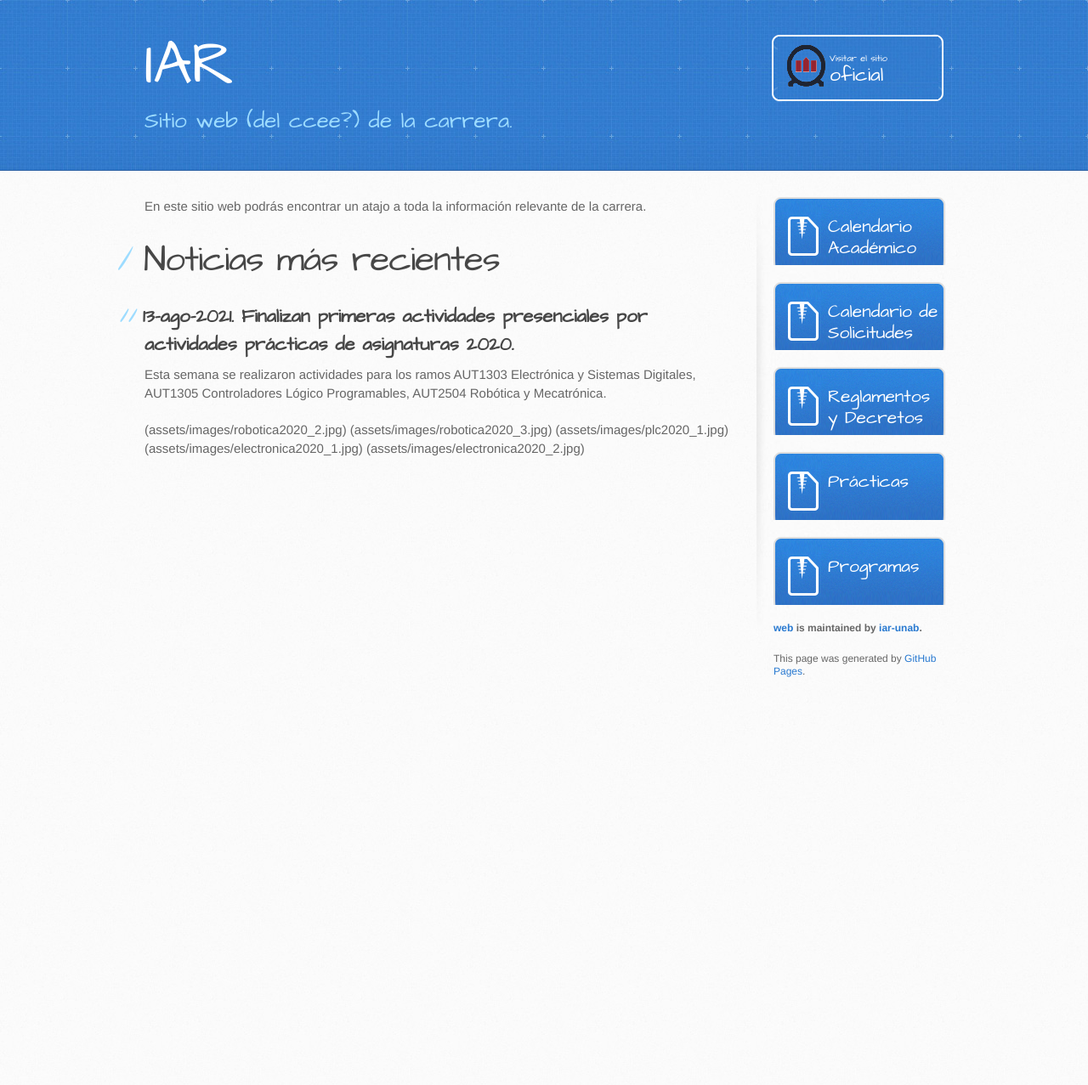
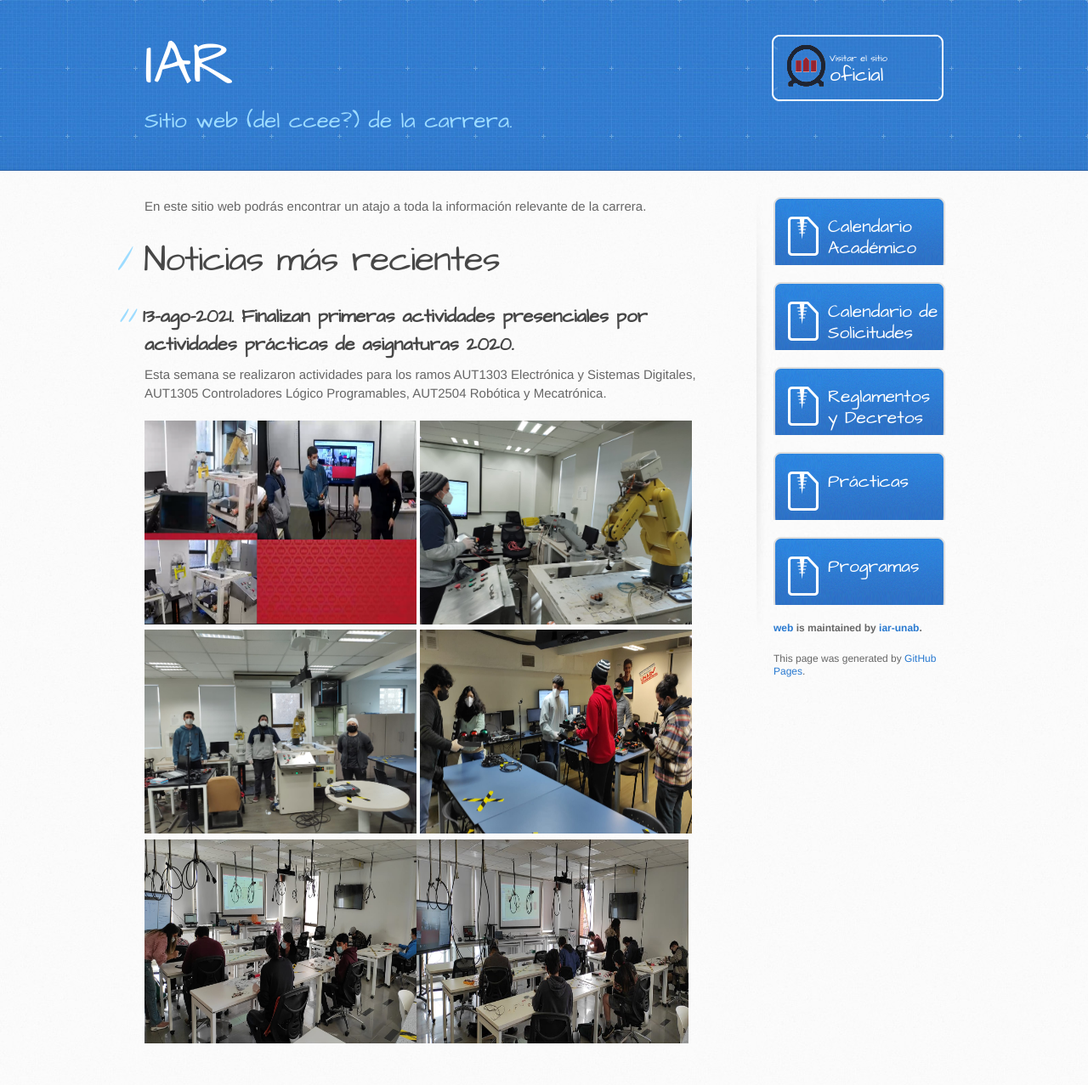
Before and after one commit to iar-unab/web, a Jekyll site: the page built from index.md, in a window 1280 px wide. Shown: the whole page at 85% size. Built offline with Jekyll 4.4.1, drawn with Linux system fonts in a browser that asks for light colours; before the commit the page ends 900 px from its top, so only the background shows below that.

Commit message:
Update index.md

```diff
--- a/index.md
+++ b/index.md
@@ -12,9 +12,6 @@ En este sitio web podrás encontrar un atajo a toda la información relevante de
 
 Esta semana se realizaron actividades para los ramos AUT1303 Electrónica y Sistemas Digitales, AUT1305 Controladores Lógico Programables, AUT2504 Robótica y Mecatrónica.
 
-[](assets/images/robotica2020.png)
-(assets/images/robotica2020_2.jpg)
-(assets/images/robotica2020_3.jpg)
-(assets/images/plc2020_1.jpg)
-(assets/images/electronica2020_1.jpg)
-(assets/images/electronica2020_2.jpg)
+<img src="assets/images/robotica2020.png" width="320" height="240"> <img src="assets/images/robotica2020_2.jpg" width="320" height="240">
+<img src="assets/images/robotica2020_3.jpg" width="320" height="240"> <img src="assets/images/plc2020_1.jpg" width="320" height="240">
+<img src="assets/images/electronica2020_1.jpg" width="320" height="240"><img src="assets/images/electronica2020_2.jpg" width="320" height="240">
```
